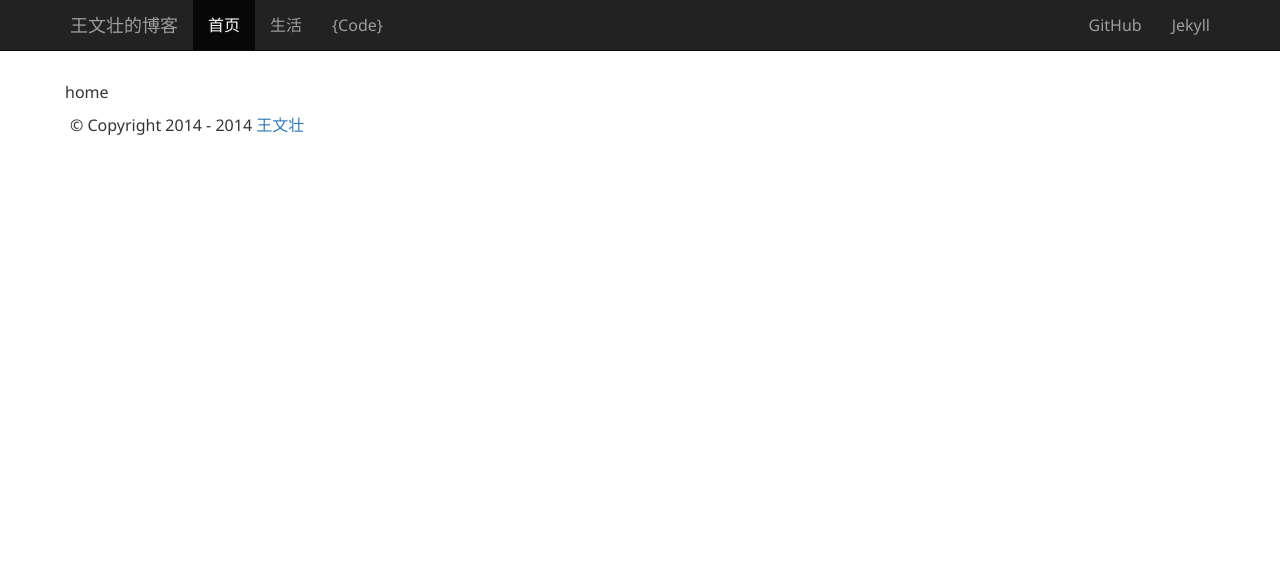
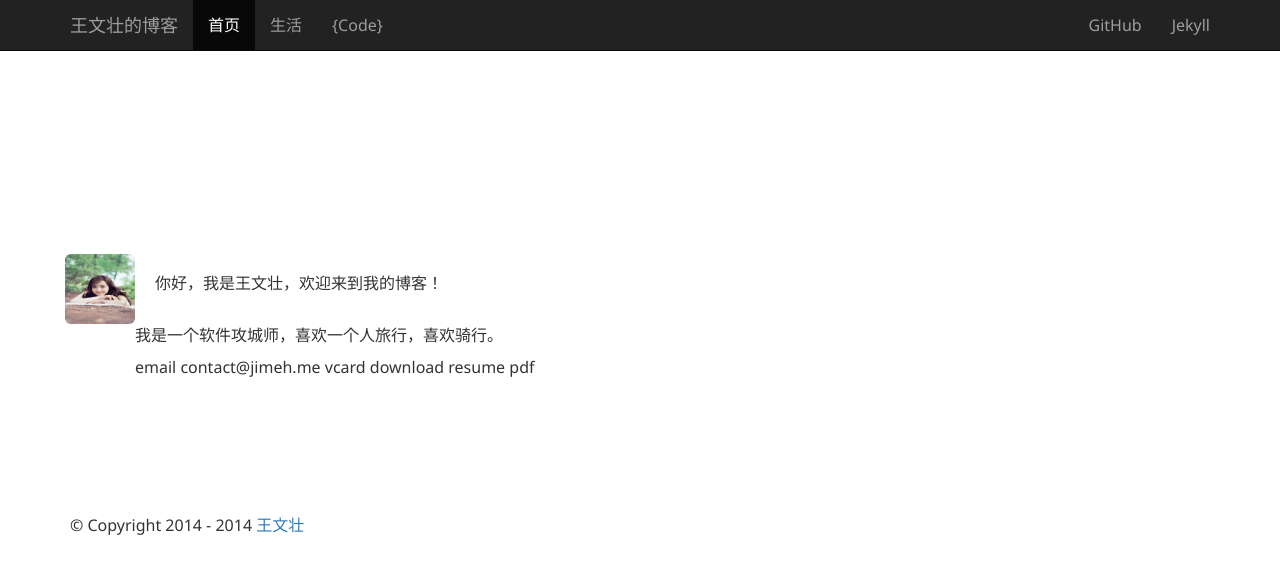
Before and after one commit to luminji/luminji.github.io, a Jekyll site: the page built from index.html, in a window 1280 px wide. Shown: the top 574 px of the page. Built offline with Jekyll 4.4.1, drawn with Linux system fonts in a browser that asks for light colours; nearby versions of some CDN libraries.

Commit message:
edit about

```diff
--- a/index.html
+++ b/index.html
@@ -2,9 +2,35 @@
 title: 王文壮的博客
 layout: page
 ---
+<link rel="stylesheet" href="/style/about.css" />
 <script type="text/javascript">
   $(function () {
     $('#nav1').addClass('active');
   });
 </script>
-home
+<div>
+	<table class="about">
+		<tr>
+			<td>
+				<img src="/images/4bed2e738bd4b31c1b46d53385d6277f9f2ff8c4.jpg" class="img-rounded" height="70" width="70" />
+			</td>
+			<td>
+				<p class="sayHi">你好，我是王文壮，欢迎来到我的博客！</p>
+			</td>
+		</tr>
+		<tr>
+			<td></td>
+			<td>
+				<p style="info">我是一个软件攻城师，喜欢一个人旅行，喜欢骑行。</p>
+			</td>
+		</tr>
+		<tr>
+			<td></td>
+			<td>
+				<div></div>
+		email	contact@jimeh.me	vcard	download	resume	pdf
+				</p>
+			</td>
+		</tr>
+	</table>
+</div>
--- /dev/null
+++ b/style/about.css
@@ -0,0 +1,12 @@
+.about{
+	margin-top: 15%;
+	margin-bottom: 10%;
+}
+
+.sayHi{
+	margin-left: 20px;
+}
+
+.info{
+	margin-left:20px;font-size:14px;color:#939393;
+}
```
Also changed, not shown: code/index.md (+6 -7 lines), images/4bed2e738bd4b31c1b46d53385d6277f9f2ff8c4.jpg (added).
